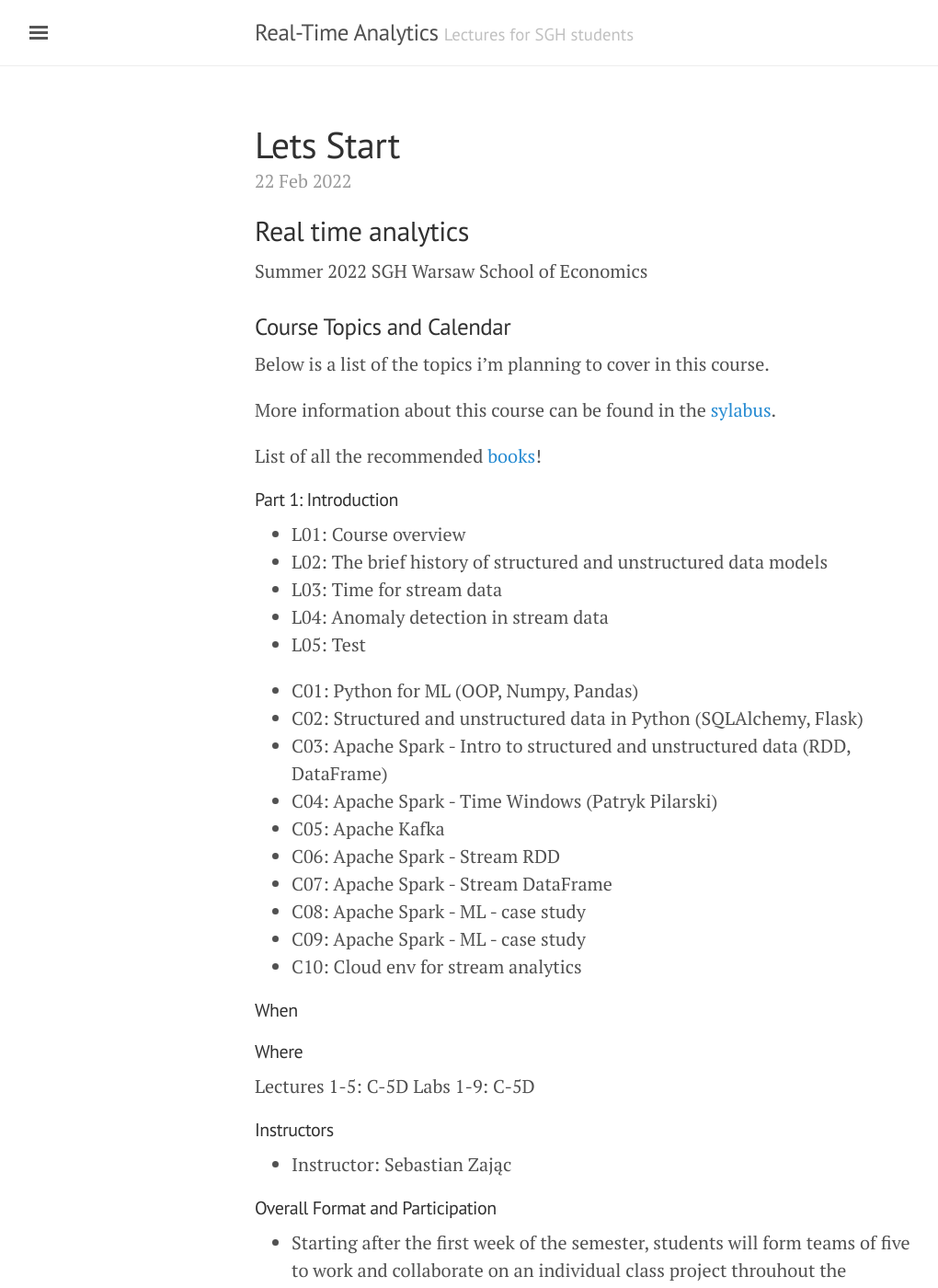
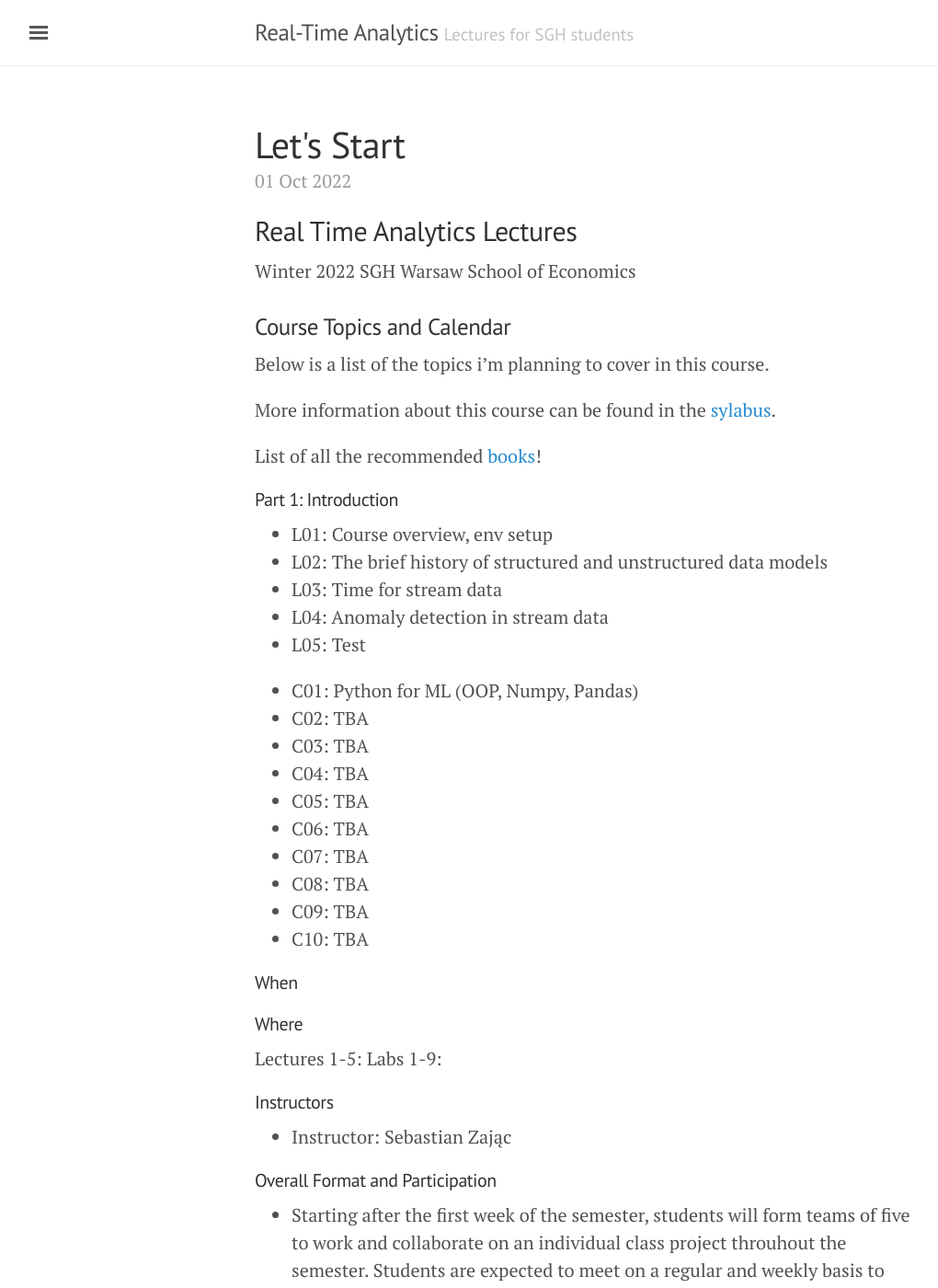
Before and after one commit to sebkaz-teaching/RealTimeEN, a Jekyll site: the page built from _posts/2022-10-01-Intro.md, in a window 1280 px wide and 1400 px high. Shown: the whole window at 92% size, without its empty margins (3-1023 px from the left). Built offline with Jekyll 4.4.1, drawn with Linux system fonts in a browser that asks for light colours; some of the changed text lies outside the part shown.

Commit message:
winter 22

```diff
--- a/_posts/2022-02-22-Intro.md
+++ b/_posts/2022-10-01-Intro.md
@@ -1,11 +1,11 @@
 ---
 layout: post
-title: Lets Start
+title: Let's Start
 ---
 
-## Real time analytics
+## Real Time Analytics Lectures
 
-Summer 2022
+Winter 2022
 SGH Warsaw School of Economics
 
 
@@ -19,22 +19,22 @@ List of all the recommended [books](/RealTimeEN/Books)!
 
 #### Part 1: Introduction
 
-- L01: Course overview
+- L01: Course overview, env setup
 - L02: The brief history of structured and unstructured data models
 - L03: Time for stream data
 - L04: Anomaly detection in stream data
 - L05: Test
 
 - C01: Python for ML (OOP, Numpy, Pandas)
-- C02: Structured and unstructured data in Python (SQLAlchemy, Flask)
-- C03: Apache Spark - Intro to structured and unstructured data (RDD, DataFrame)
-- C04: Apache Spark - Time Windows (Patryk Pilarski)
-- C05: Apache Kafka
-- C06: Apache Spark - Stream RDD
-- C07: Apache Spark - Stream DataFrame
-- C08: Apache Spark - ML - case study
-- C09: Apache Spark - ML - case study
-- C10: Cloud env for stream analytics
+- C02: TBA
+- C03: TBA
+- C04: TBA
+- C05: TBA
+- C06: TBA
+- C07: TBA
+- C08: TBA
+- C09: TBA
+- C10: TBA
 
 
 #### When
@@ -42,8 +42,8 @@ List of all the recommended [books](/RealTimeEN/Books)!
 
 #### Where
 
-Lectures 1-5: C-5D
-Labs 1-9: C-5D
+Lectures 1-5:
+Labs 1-9:
 
 #### Instructors
 
```
Also changed, not shown: other parts of _posts/2022-10-01-Intro.md (+6 -7 lines), syllabus.md (+12 -9 lines), w1.md (+1 -1 lines).
